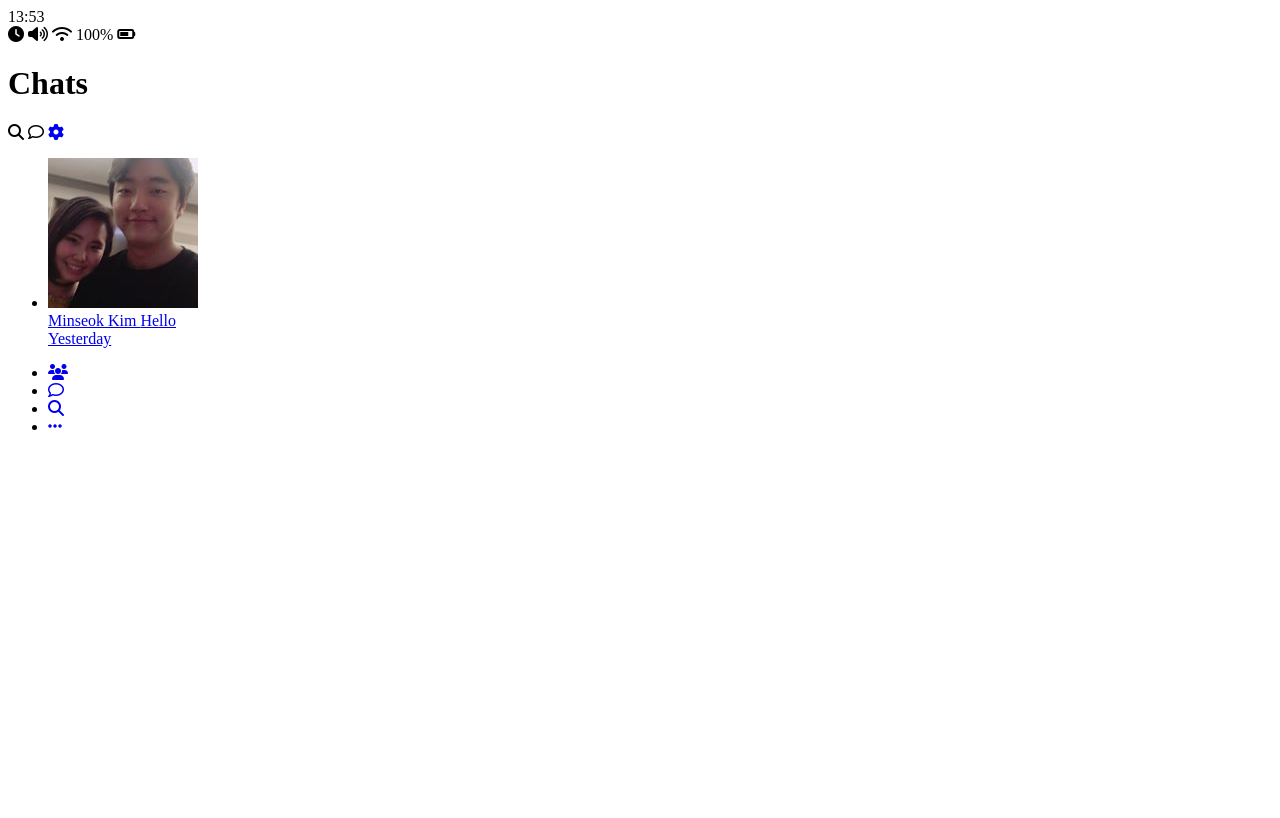
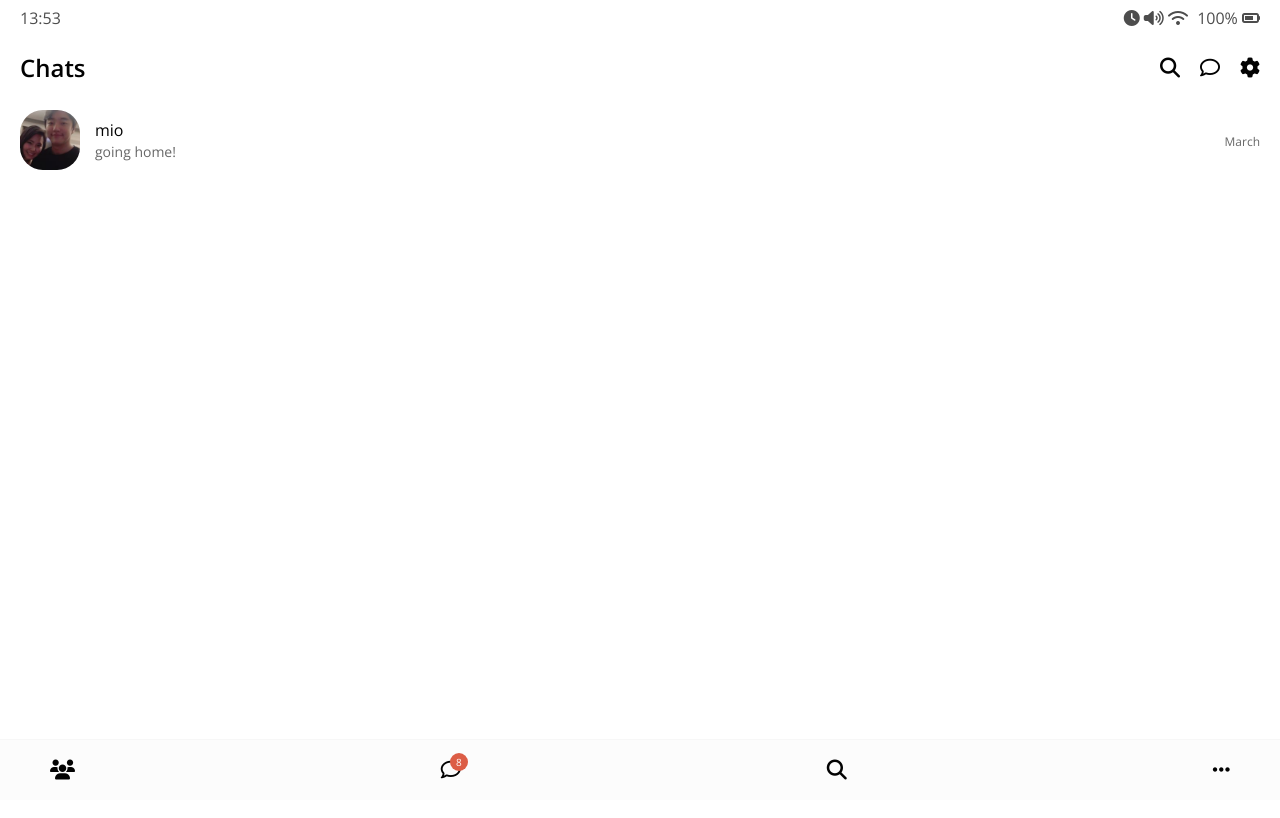
Before and after one commit to MarkKim1/kakao-clone, a plain HTML site: page index.html in a window 1280 px wide. Drawn offline with nearby package versions, Linux system fonts and the light colour scheme.

Commit message:
kakao-clone CSS
CSS

```diff
--- /dev/null
+++ b/css/friend.css
@@ -0,0 +1,40 @@
+.friend {
+  display: flex;
+  justify-content: space-between;
+  align-items: center;
+}
+.friend .friend__avatar {
+  width: 50px;
+  border-radius: 38%;
+}
+
+.friend__avatar.g-avatar {
+  width: 70px;
+}
+.friend__avatar.m-avatar {
+  width: 60px;
+}
+.friend .friend__column {
+  display: flex;
+  align-items: center;
+}
+.friend .friend__avatar {
+  margin-right: 15px;
+}
+.friend__content .friend__name {
+  display: block;
+  margin-bottom: 5px;
+}
+
+.friend__content .friend__status,
+.friend__content .friend__bottom-text,
+.friend .chat__timestamp {
+  opacity: 0.6;
+}
+.friend__content .friend__bottom-text {
+  font-size: 14px;
+}
+.friend__content .friend__status,
+.friend .chat__timestamp {
+  font-size: 12px;
+}
--- /dev/null
+++ b/css/header.css
@@ -0,0 +1,27 @@
+.header {
+  display: flex;
+  justify-content: space-between;
+  align-items: center;
+  margin-bottom: 30px;
+}
+
+.header .header__title {
+  font-size: 24px;
+  font-weight: 600;
+}
+
+.header .header__icon {
+  font-size: 20px;
+  margin-left: 20px;
+  cursor: pointer;
+}
+
+.header .header__header-column {
+  display: flex;
+  align-items: center;
+}
+
+.header .header__back-btn {
+  font-size: 24px;
+  margin-right: 22px;
+}
--- /dev/null
+++ b/css/nav-bar.css
@@ -0,0 +1,36 @@
+.nav {
+  position: fixed;
+  width: 100%;
+  background-color: #fcfcfc;
+  padding: 20px 50px;
+  bottom: 10px;
+  left: 0px;
+  bottom: 0px;
+  border-top: 1px solid #f7f7f7;
+}
+
+.nav .nav__list {
+  display: flex;
+  justify-content: space-between;
+}
+
+.nav i {
+  font-size: 20px;
+}
+.nav .nav__list-link {
+  position: relative;
+}
+.nav .nav__badge {
+  position: absolute;
+  top: -7px;
+  right: -7px;
+  font-size: 10px;
+  color: white;
+  background-color: #dc5d46;
+  width: 18px;
+  height: 18px;
+  display: flex;
+  justify-content: center;
+  align-items: center;
+  border-radius: 50%;
+}
--- /dev/null
+++ b/css/reset.css
@@ -0,0 +1,129 @@
+/* http://meyerweb.com/eric/tools/css/reset/
+   v2.0 | 20110126
+   License: none (public domain)
+*/
+
+html,
+body,
+div,
+span,
+applet,
+object,
+iframe,
+h1,
+h2,
+h3,
+h4,
+h5,
+h6,
+p,
+blockquote,
+pre,
+a,
+abbr,
+acronym,
+address,
+big,
+cite,
+code,
+del,
+dfn,
+em,
+img,
+ins,
+kbd,
+q,
+s,
+samp,
+small,
+strike,
+strong,
+sub,
+sup,
+tt,
+var,
+b,
+u,
+i,
+center,
+dl,
+dt,
+dd,
+ol,
+ul,
+li,
+fieldset,
+form,
+label,
+legend,
+table,
+caption,
+tbody,
+tfoot,
+thead,
+tr,
+th,
+td,
+article,
+aside,
+canvas,
+details,
+embed,
+figure,
+figcaption,
+footer,
+header,
+hgroup,
+menu,
+nav,
+output,
+ruby,
+section,
+summary,
+time,
+mark,
+audio,
+video {
+  margin: 0;
+  padding: 0;
+  border: 0;
+  font-size: 100%;
+  font: inherit;
+  vertical-align: baseline;
+}
+/* HTML5 display-role reset for older browsers */
+article,
+aside,
+details,
+figcaption,
+figure,
+footer,
+header,
+hgroup,
+menu,
+nav,
+section {
+  display: block;
+}
+body {
+  line-height: 1;
+}
+ol,
+ul {
+  list-style: none;
+}
+blockquote,
+q {
+  quotes: none;
+}
+blockquote:before,
+blockquote:after,
+q:before,
+q:after {
+  content: "";
+  content: none;
+}
+table {
+  border-collapse: collapse;
+  border-spacing: 0;
+}
--- /dev/null
+++ b/css/status-bar.css
@@ -0,0 +1,14 @@
+.status-bar {
+  display: flex;
+  justify-content: space-between;
+  margin-bottom: 30px;
+  opacity: 0.7;
+}
+
+.status-bar i {
+  font-size: 16px;
+}
+
+.status-bar .status-bar__barrery-level {
+  margin-left: 5px;
+}
--- /dev/null
+++ b/css/style.css
@@ -0,0 +1,24 @@
+@import url("https://fonts.googleapis.com/css?family=Open+Sans:400,600&display=swap");
+@import "reset.css";
+@import "status-bar.css";
+@import "header.css";
+@import "nav-bar.css";
+@import "friend.css";
+
+* {
+  box-sizing: border-box;
+}
+
+body {
+  background-color: white;
+  padding: 10px 20px;
+  color: #020202;
+  font-family: "Open Sans", -apple-system, BlinkMacSystemFont, "Segoe UI",
+    Roboto, Oxygen, Ubuntu, Cantarell, "Helvetica Neue", sans-serif;
+  height: 1000px;
+}
+
+a {
+  color: inherit;
+  text-decoration: none;
+}
--- a/index.html
+++ b/index.html
@@ -4,11 +4,12 @@
     <meta charset="UTF-8" />
     <meta name="viewport" content="width=device-width, initial-scale=1.0" />
     <meta http-equiv="X-UA-Compatible" content="ie=edge" />
-    <title>Chats | Kakao Clone</title>
+    <link rel="stylesheet" href="css/style.css" />
     <script
       src="https://kit.fontawesome.com/7e25b6e71f.js"
       crossorigin="anonymous"
     ></script>
+    <title>Chats | Kakao Clone</title>
   </head>
   <body>
     <div class="status-bar">
@@ -45,17 +46,25 @@
       <ul class="chats__list">
         <li class="chats__chat chat">
           <a href="chat.html">
-            <div class="chat__cloumn">
-              <img class="chat__avatar g-avatar" src="images/avatar.jpg" />
-              <div class="chat__content">
-                <span class="chat__username">
-                  Minseok Kim
-                </span>
-                <span class="chat__preview">Hello </span>
+            <div class="chats__chat friend friend--lg">
+              <div class="friend__column">
+                <img src="images/avatar.jpg" class="m-avatar friend__avatar" />
+                <div class="friend__content">
+                  <span class="friend__name">
+                    mio
+                  </span>
+                  <span class="friend__bottom-text">
+                    going home!
+                  </span>
+                </div>
               </div>
-            </div>
-            <div class="chat__cloumn">
-              <span class="chat__timestamp">Yesterday</span>
+              <div class="friend__column">
+                <div class="friend__now-listening">
+                  <span class="chat__timestamp">
+                    March
+                  </span>
+                </div>
+              </div>
             </div>
           </a>
         </li>
@@ -70,6 +79,7 @@
         </li>
         <li class="nav__list-item">
           <a href="index.html" class="nav__list-link">
+            <div class="nav__badge">8</div>
             <i class="far fa-comment"></i>
           </a>
         </li>
```
Also changed, not shown: chat.html (+5 -4 lines), find.html (+3 -1 lines), friends.html (+5 -3 lines), more.html (+3 -1 lines), settings.html (+2 -1 lines).
